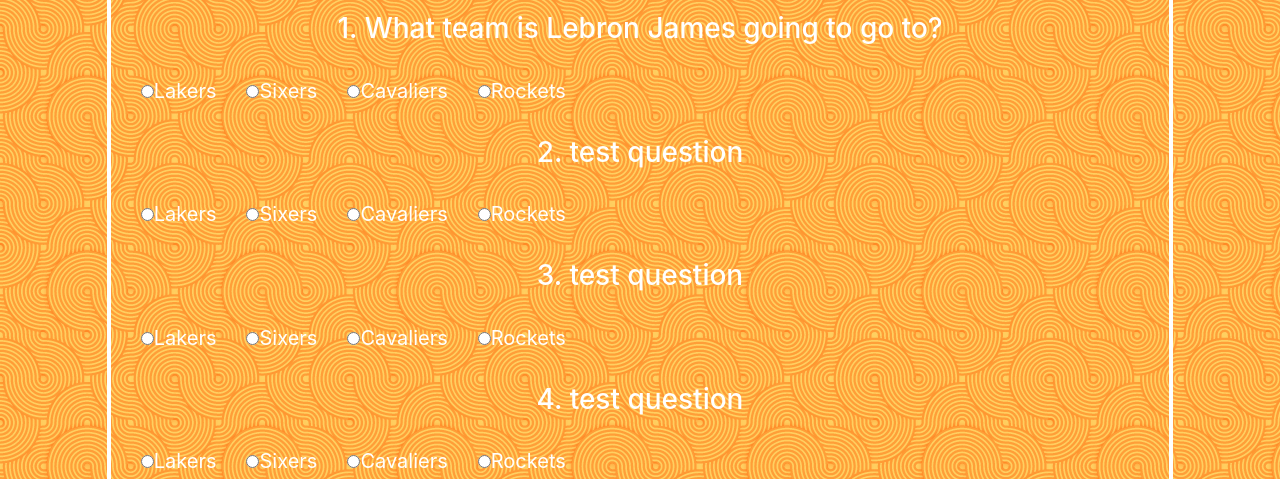
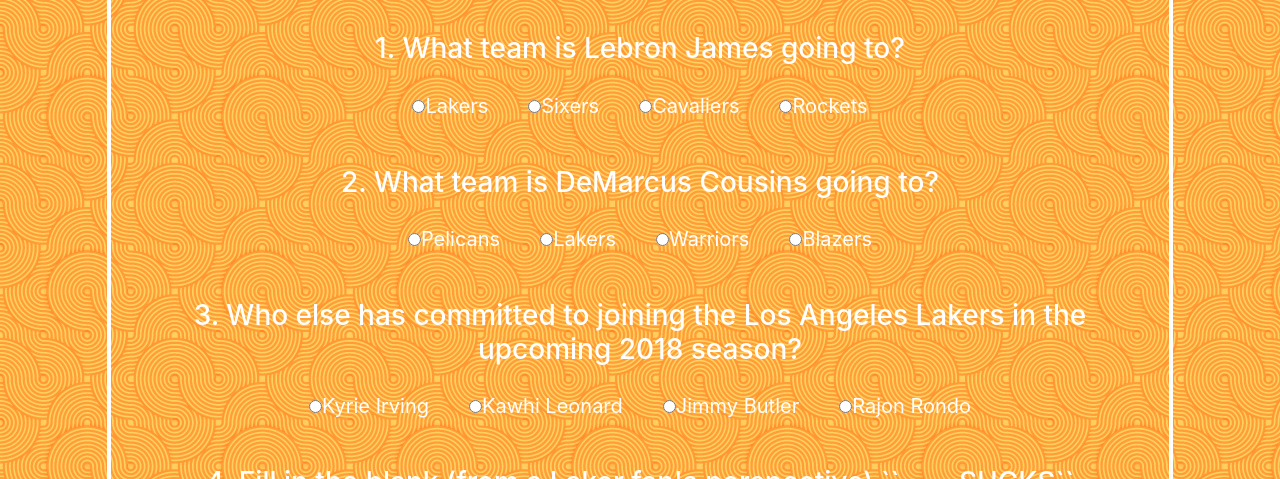
Before and after one commit to Mattre7/TriviaGame, a plain HTML site: page index.html in a window 1280 px wide. Both pictures are taken after a click on the button "Click to Start!". Shown: the part 321-800 px from the top of the page. Drawn offline with nearby package versions, Linux system fonts and the light colour scheme.

Commit message:
almost finished

```diff
--- a/assets/css/style.css
+++ b/assets/css/style.css
@@ -53,12 +53,16 @@
 h3 {
     color: white;
     text-align: center;
-    margin: 15px;
+    margin: 35px 15px 15px;
 }
 
 .choice {
     color: white;
     text-align: center;
     font-size: 20px;
-    margin: 15px;
+    margin: 10px 20px;
 }
+
+.questarea {
+    text-align: center
+}
--- a/assets/javascript/game.js
+++ b/assets/javascript/game.js
@@ -4,44 +4,50 @@ var incomplete = 0
 var count = 60;
 var intervalId;
 var timerHeader;
+var answersChosen = [];
 var startBtn = $("<button class='start-btn'>")
 startBtn.text("Click to Start!")
-var inputwrapper = "<label class='choice'><input type='radio'>"
+var inputwrapper = "<label class='choice'><input type='radio'"
+var Q1ans = "name = 'Q1ans'>"
+var Q2ans = "name = 'Q2ans'>"
+var Q3ans = "name = 'Q3ans'>"
+var Q4ans = "name = 'Q4ans'>"
+
 $(".maincontent").append(startBtn)
 var submitBtn = $("<button class='submit-btn'>").text("Submit")
 
 var trivia = [
     question1 = {
-        question: "<h3>1.  What team is Lebron James going to go to?</h3>",
+        question: "<h3>1.  What team is Lebron James going to?</h3>",
         correct: 0,
-        choices: [inputwrapper + "Lakers" + "</label>",
-        inputwrapper + "Sixers" + "</label>",
-        inputwrapper + "Cavaliers" + "</label>",
-        inputwrapper + "Rockets" + "</label>",]
+        choices: [inputwrapper + Q1ans + "Lakers" + "</label>",
+        inputwrapper + Q1ans + "Sixers" + "</label>",
+        inputwrapper + Q1ans + "Cavaliers" + "</label>",
+        inputwrapper + Q1ans + "Rockets" + "</label>",]
     },
     question2 = {
-        question: "<h3>2. test question</h3>",
-        correct: 0,
-        choices: [inputwrapper + "Lakers" + "</label>",
-        inputwrapper + "Sixers" + "</label>",
-        inputwrapper + "Cavaliers" + "</label>",
-        inputwrapper + "Rockets" + "</label>",]
+        question: "<h3>2. What team is DeMarcus Cousins going to?</h3>",
+        correct: 2,
+        choices: [inputwrapper + Q2ans + "Pelicans" + "</label>",
+        inputwrapper + Q2ans + "Lakers" + "</label>",
+        inputwrapper + Q2ans + "Warriors" + "</label>",
+        inputwrapper + Q2ans + "Blazers" + "</label>",]
     },
     question3 = {
-        question: "<h3>3. test question</h3>",
-        correct: 0,
-        choices: [inputwrapper + "Lakers" + "</label>",
-        inputwrapper + "Sixers" + "</label>",
-        inputwrapper + "Cavaliers" + "</label>",
-        inputwrapper + "Rockets" + "</label>",]
+        question: "<h3>3. Who else has committed to joining the Los Angeles Lakers in the upcoming 2018 season?</h3>",
+        correct: 3,
+        choices: [inputwrapper + Q3ans + "Kyrie Irving" + "</label>",
+        inputwrapper + Q3ans + "Kawhi Leonard" + "</label>",
+        inputwrapper + Q3ans + "Jimmy Butler" + "</label>",
+        inputwrapper + Q3ans + "Rajon Rondo" + "</label>",]
     },
     question4 = {
-        question: "<h3>4. test question</h3>",
-        correct: 0,
-        choices: [inputwrapper + "Lakers" + "</label>",
-        inputwrapper + "Sixers" + "</label>",
-        inputwrapper + "Cavaliers" + "</label>",
-        inputwrapper + "Rockets" + "</label>",]
+        question: "<h3>4. Fill in the blank (from a Laker fan's perspective) ``____ SUCKS``<h3>",
+        correct: 1,
+        choices: [inputwrapper + Q4ans + "Houston" + "</label>",
+        inputwrapper + Q4ans + "Boston" + "</label>",
+        inputwrapper + Q4ans + "Cleveland" + "</label>",
+        inputwrapper + Q4ans + "Oakland" + "</label>",]
     },
 ]
 
@@ -55,6 +61,9 @@ function countdown() {
     count--;
     timerHeader = $("<h1 class='timer'>").text("Timer: " + count + " sec");
     $(".timersection").html(timerHeader);
+    if (count === 0) {
+        finish();
+    }
 }
 
 function finish() {
@@ -70,43 +79,63 @@ function finish() {
     }
 }
 
-if (count === 0) {
-    finish();
-}
+
 submitBtn.on("click", function () {
+    if (question1.choices[0].checked) {
+        correct ++;
+    }
+    else {
+        incorrect ++;
+    }
+
+    if (question2.choices[2].checked) {
+        correct ++;
+    }
+    else {
+        incorrect ++;
+    }
+
+    if (question3.choices[3].checked) {
+        correct ++;
+    }
+    else {
+        incorrect ++;
+    }
+
+    if (question4.choices[1].checked) {
+        correct ++;
+    }
+    else {
+        incorrect ++;
+    }
     finish();
 })
 
 
 startBtn.on("click", function () {
+    timerHeader = $("<h1 class='timer'>").text("Timer: 1 min");
+    $(".timersection").html(timerHeader);
     startTimer();
     $(".maincontent").empty();
-    var Q1area = $("<div>");
+    var Q1area = $("<div class='questarea'>");
         $(".maincontent").append(Q1area);
         Q1area.append(question1.question);
         Q1area.append(question1.choices[0]).append(question1.choices[1]).append(question1.choices[2]).append(question1.choices[3]);
-    var Q2area = $("<div>");
+    var Q2area = $("<div class='questarea'>");
         $(".maincontent").append(Q2area);
         Q2area.append(question2.question)
         Q2area.append(question2.choices[0]).append(question2.choices[1]).append(question2.choices[2]).append(question2.choices[3])
-    var Q3area = $("<div>");
+    var Q3area = $("<div class='questarea'>");
         $(".maincontent").append(Q3area);
         Q3area.append(question3.question)
         Q3area.append(question3.choices[0]).append(question3.choices[1]).append(question3.choices[2]).append(question3.choices[3])
-    var Q4area = $("<div>");
+    var Q4area = $("<div class='questarea'>");
         $(".maincontent").append(Q4area);
         Q4area.append(question4.question)
-        Q4area.append(question3.choices[0]).append(question4.choices[1]).append(question4.choices[2]).append(question4.choices[3])
+        Q4area.append(question4.choices[0]).append(question4.choices[1]).append(question4.choices[2]).append(question4.choices[3])
     $(".maincontent").append(submitBtn)
 
 })
-
-if (question1.choices[0].val(true)) {
-    question1.choices[1].val('checked', false);
-    question1.choices[2].val('checked', false);
-    question1.choices[3].val('checked', false);
-}
-
 
 
 //psuedo code because I may not have enough time to finish
```
